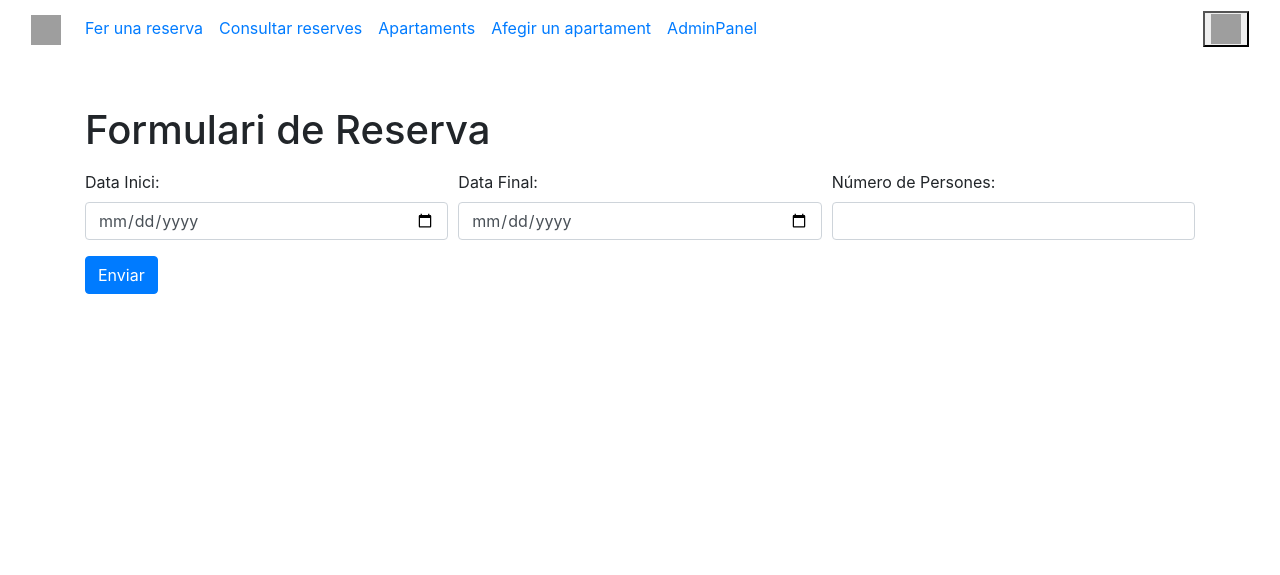
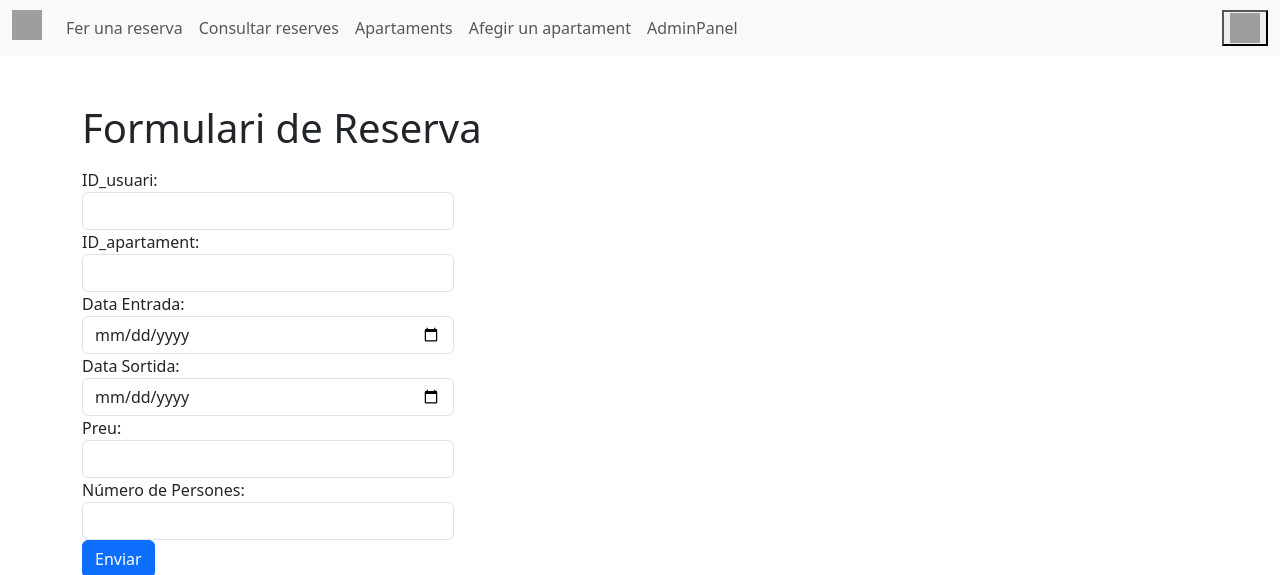
Before and after one commit to adriajofre19/apartaments_Figueres, a PHP site: page /do_reserve.php in a window 1280 px wide. Shown: the top 575 px of the page. Before the commit the page ends 294 px from the top, so only its background shows below. Run offline with PHP 8.4, Linux system fonts and the light colour scheme; grey boxes are pictures that could not be loaded.

Commit message:
motor 10%

```diff
--- /dev/null
+++ b/src/controllers/reserve_add.php
@@ -0,0 +1,6 @@
+<?php
+
+function ctrlreserve_Add($request, $response, $container) {
+    $response->setTemplate("reserve_add.php");
+    return $response;
+}
--- a/src/views/do_reserve.php
+++ b/src/views/do_reserve.php
@@ -2,7 +2,8 @@
 <html>
 <head>
     <title>Formulari de Reserva</title>
-    <link rel="stylesheet" href="https://maxcdn.bootstrapcdn.com/bootstrap/4.5.2/css/bootstrap.min.css">
+<link href="https://cdn.jsdelivr.net/npm/bootstrap@5.3.2/dist/css/bootstrap.min.css" rel="stylesheet" integrity="sha384-T3c6CoIi6uLrA9TneNEoa7RxnatzjcDSCmG1MXxSR1GAsXEV/Dwwykc2MPK8M2HN" crossorigin="anonymous">
+    <link rel="stylesheet" href="style.css">
 </head>
 <body>
     <header>
@@ -10,16 +11,29 @@
     </header>
     <div class="container">
         <h1 class="mt-5">Formulari de Reserva</h1>
-        <form action="process_reserve.php" method="POST" class="mt-3">
+        <form action="index.php" method="POST" class="mt-3">
+        <input type="hidden" name="r" value="do_add_reserve">
             <div class="form-row">
+            <div class="form-group col-md-4">
+                    <label for="data_inici">ID_usuari:</label>
+                    <input type="number" class="form-control" name="id_usuari" required>
+                </div>
+            <div class="form-group col-md-4">
+                    <label for="data_inici">ID_apartament:</label>
+                    <input type="number" class="form-control" name="id_apartament" required>
+                </div>
                 <div class="form-group col-md-4">
-                    <label for="data_inici">Data Inici:</label>
-                    <input type="date" class="form-control" name="data_inici" required>
+                    <label for="data_inici">Data Entrada:</label>
+                    <input type="date" class="form-control" name="data_entrada" required>
                 </div>
 
                 <div class="form-group col-md-4">
-                    <label for="data_final">Data Final:</label>
-                    <input type="date" class="form-control" name="data_final" required>
+                    <label for="data_final">Data Sortida:</label>
+                    <input type="date" class="form-control" name="data_sortida" required>
+                </div>
+                <div class="form-group col-md-4">
+                    <label for="data_final">Preu:</label>
+                    <input type="number" class="form-control" name="preu_per_dia" required>
                 </div>
 
                 <div class="form-group col-md-4">
@@ -31,12 +45,12 @@
             <button type="submit" class="btn btn-primary">Enviar</button>
         </form>
     </div>
+    <footer>
+<?php include 'footer.php' ?>
+</footer>
 
-    <script src="https://code.jquery.com/jquery-3.5.1.slim.min.js"></script>
+</body>
+<script src="https://code.jquery.com/jquery-3.5.1.slim.min.js"></script>
     <script src="https://cdn.jsdelivr.net/npm/@popperjs/core@2.9.3/dist/umd/popper.min.js"></script>
     <script src="https://maxcdn.bootstrapcdn.com/bootstrap/4.5.2/js/bootstrap.min.js"></script>
-    <script src="https://cdn.jsdelivr.net/npm/bootstrap@5.3.2/dist/js/bootstrap.bundle.min.js"
-    integrity="sha384-C6RzsynM9kWDrMNeT87bh95OGNyZPhcTNXj1NW7RuBCsyN/o0jlpcV8Qyq46cDfL"
-    crossorigin="anonymous"></script>
-</body>
 </html>
```
Also changed, not shown: public/index.php (+9 -2 lines), src/controllers/do_reserve.php (+2 -5 lines), src/models/Users.php (+15 -0 lines), src/views/rooms.php (+38 -10 lines), 1 other file.
